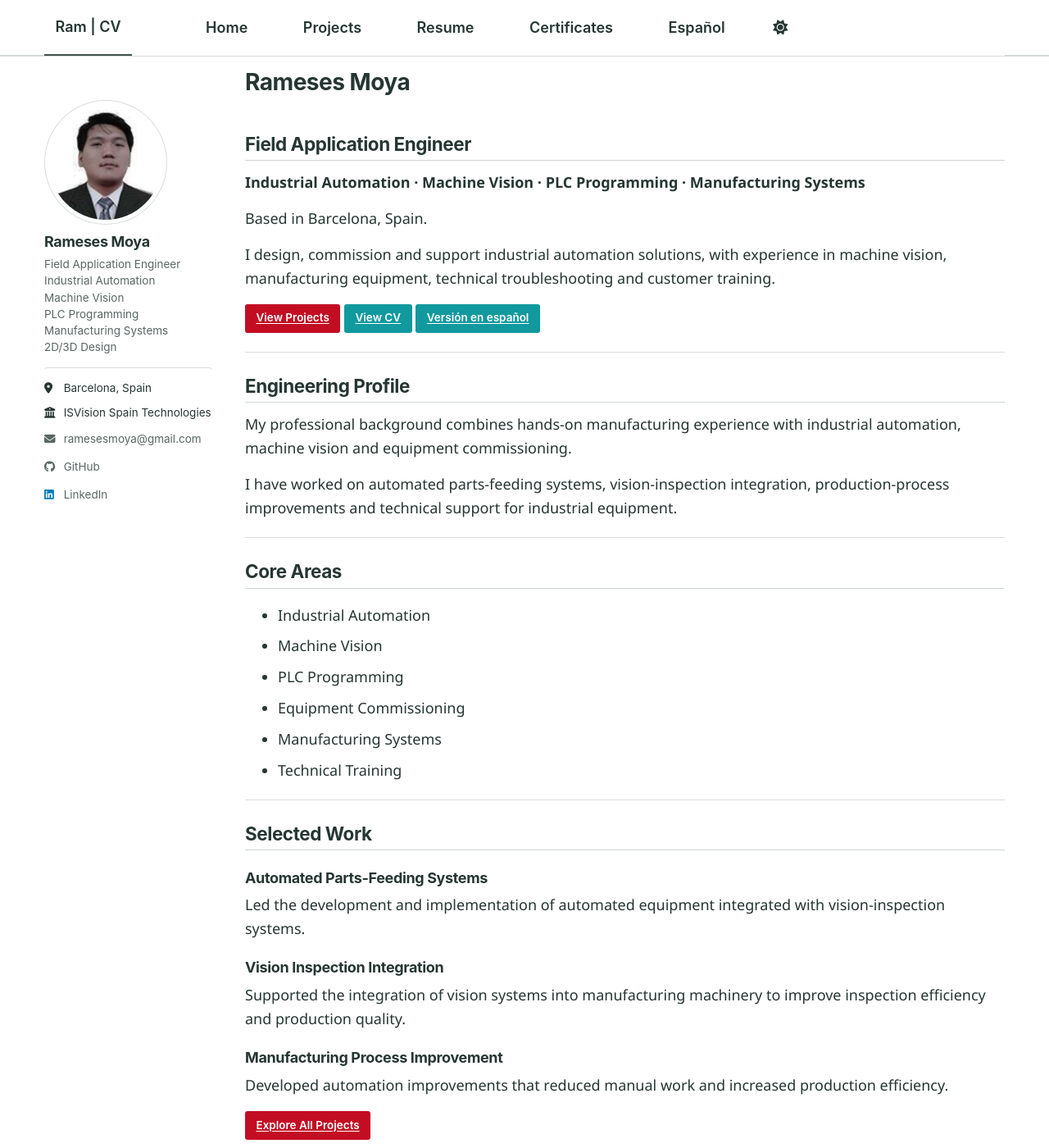
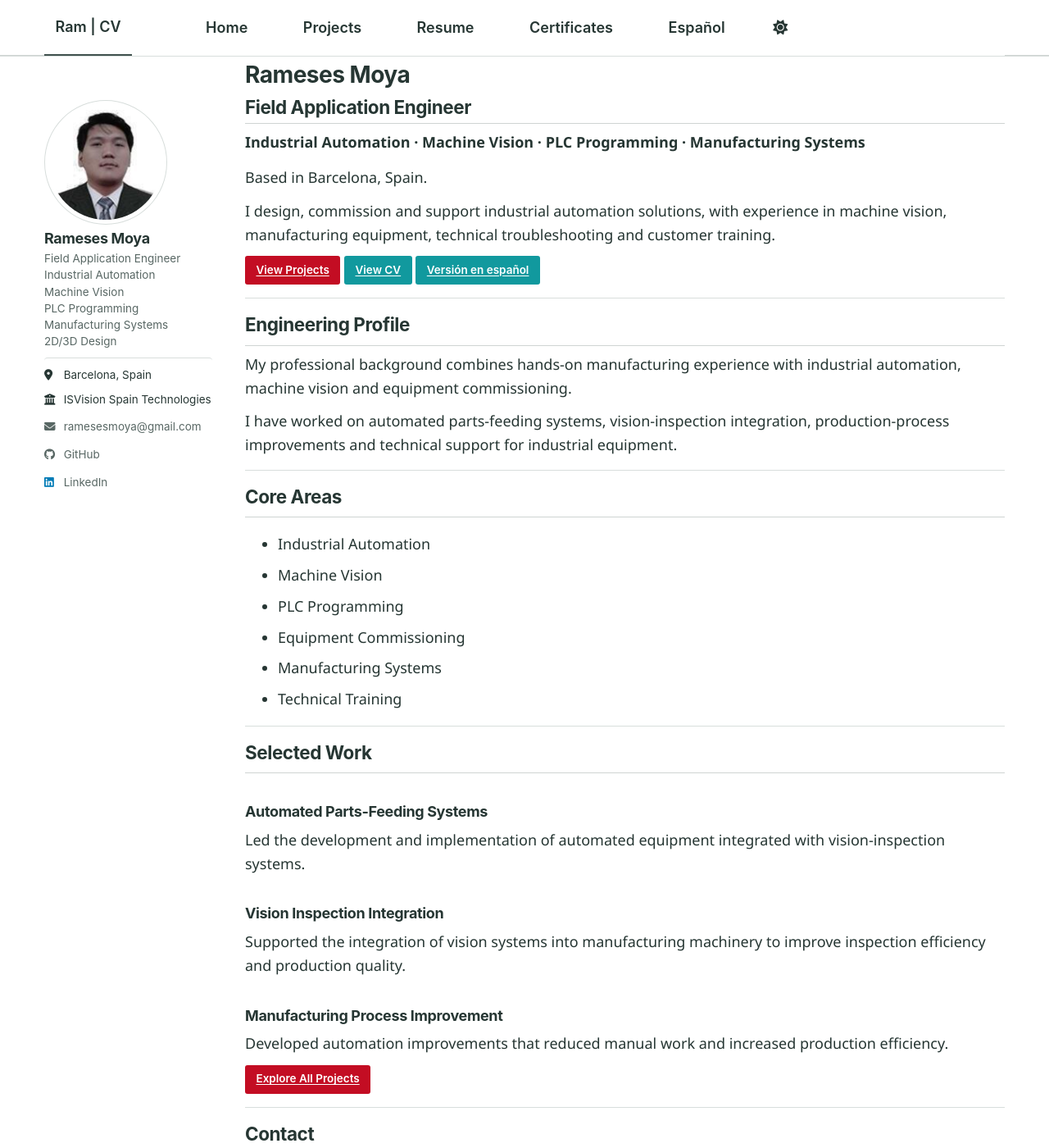
Before and after one commit to rvmoya/rvmoya.github.io, a Jekyll site: the page built from _pages/about.md, in a window 1280 px wide and 1400 px high. Shown: the whole window at 82% size. Built offline with Jekyll 4.4.1, drawn with Linux system fonts in a browser that asks for light colours; a script bundle is joined from its source files by our own code; library files that are not in the unit come from our copies.

Commit message:
added test spacing

```diff
--- a/_sass/custom.scss
+++ b/_sass/custom.scss
@@ -336,68 +336,68 @@
   color: var(--rm-accent);
 }
 /* ---------------------------------------------------------
-   Compact page spacing
+   Compact homepage spacing — visible test
    --------------------------------------------------------- */
 
-/* Reduce space below the navigation */
 #main {
-  margin-top: 1rem !important;
+  margin-top: 0.5rem !important;
 }
 
-/* Main page title: Rameses Moya */
 .page__title {
-  margin-top: 0 !important;
-  margin-bottom: 1.15rem !important;
+  margin: 0 0 0.4rem !important;
 }
 
-/* Homepage section headings */
-.page__content h2 {
-  margin-top: 1.5rem !important;
-  margin-bottom: 0.65rem !important;
+/* Field Application Engineer */
+.page__content > h2:first-of-type {
+  margin-top: 0.25rem !important;
+  margin-bottom: 0.45rem !important;
   padding-bottom: 0.35rem;
 }
 
-/* Smaller headings used on CV and other pages */
-.page__content h3 {
-  margin-top: 1.25rem !important;
+/* Specialty line */
+.page__content > h2:first-of-type + p {
+  margin-bottom: 0.8rem !important;
+}
+
+/* All homepage paragraphs */
+.page__content p {
+  margin-top: 0 !important;
+  margin-bottom: 0.65rem !important;
+}
+
+/* Separators */
+.page__content hr {
+  margin: 0.9rem 0 !important;
+}
+
+/* Engineering Profile and later headings */
+.page__content h2:not(:first-of-type) {
+  margin-top: 1rem !important;
   margin-bottom: 0.45rem !important;
 }
 
-/* Paragraph rhythm */
-.page__content p {
+/* Buttons */
+.page__content .btn {
   margin-top: 0 !important;
-  margin-bottom: 0.85rem !important;
+  margin-bottom: 0 !important;
 }
 
-/* Horizontal separators */
-.page__content hr {
-  margin: 1.2rem 0 !important;
-}
-
-/* Button group spacing */
-.page__content .btn {
-  margin-top: 0.1rem;
-  margin-bottom: 0.1rem;
-}
-
-/* Sidebar spacing */
+/* Sidebar */
 .author__avatar {
-  margin-bottom: 0.6rem !important;
+  margin-bottom: 0.35rem !important;
 }
 
 .author__name {
-  margin-top: 0 !important;
-  margin-bottom: 0.35rem !important;
+  margin: 0 0 0.2rem !important;
 }
 
 .author__bio {
-  margin-top: 0 !important;
-  margin-bottom: 0.75rem !important;
+  margin: 0 0 0.5rem !important;
 }
 
 .author__urls {
-  margin-top: 0.8rem !important;
-  padding-top: 0.75rem !important;
+  margin-top: 0.55rem !important;
+  padding-top: 0.55rem !important;
 }
 @media screen and (min-width: 1024px) {
   .page__content {
```
